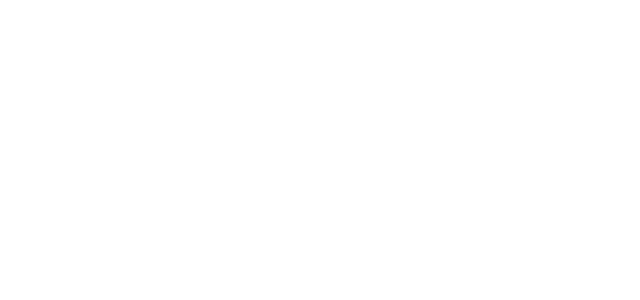
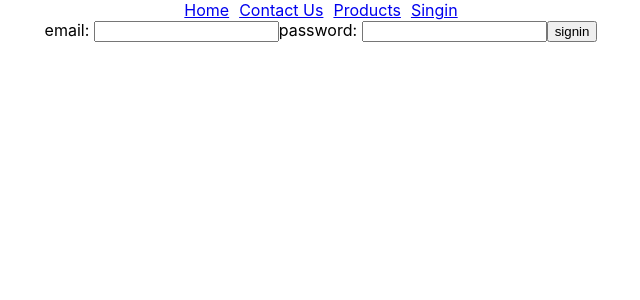
Before and after one commit to kasir-barati/react, a React (Create React App) app: page /signin in a window 1280 px wide. Before the commit this address had no page. Shown: the top 300 px of the page, without its empty margins (319-959 px from the left). Built offline with nearby package versions, Linux system fonts and the light colour scheme.

Commit message:
feat: signin and save user info in local storage

```diff
--- a/src/AppRoutes.tsx
+++ b/src/AppRoutes.tsx
@@ -7,6 +7,7 @@
 import { ProductEdit } from "./product/ProductEdit";
 import { ProductList } from "./product/ProductList";
 import { ProductSearch } from "./product/ProductSearch";
+import { Signin } from "./signin/Signin";
 
 export function AppRoutes() {
   return (
@@ -22,6 +23,7 @@
         <Route element={<ProtectedRoute />}>
           <Route path="/dashboard" element={<Dashboard />}></Route>
         </Route>
+        <Route path="/signin" element={<Signin />}></Route>
       </Routes>
     </BrowserRouter>
   );
--- a/src/Layout.tsx
+++ b/src/Layout.tsx
@@ -1,9 +1,12 @@
 import { PropsWithChildren } from "react";
 import { Link } from "react-router-dom";
+import { useAuth } from "./hooks/useAuth";
 
 export const marginX = { margin: "0 5px 0 5px" };
 
 export function Layout({ children }: PropsWithChildren) {
+  const isAuthenticated = useAuth();
+
   return (
     <>
       <div>
@@ -16,7 +19,10 @@
         <Link style={marginX} to="/products">
           Products
         </Link>
-        <Link style={marginX} to="/dashboard">
+        <Link style={marginX} to="/signin">
+          Singin
+        </Link>
+        <Link style={marginX} to="/dashboard" hidden={!isAuthenticated}>
           Dashboard
         </Link>
       </div>
--- /dev/null
+++ b/src/hooks/useAuth.tsx
@@ -0,0 +1,7 @@
+import { User } from "../types";
+
+export const useAuth = () => {
+  const user = JSON.parse(localStorage.getItem("user") || "{}") as User;
+
+  return user && user.isAuthenticated;
+};
--- a/src/protectedRoute/ProtectedRoute.tsx
+++ b/src/protectedRoute/ProtectedRoute.tsx
@@ -1,10 +1,6 @@
 import { Outlet } from "react-router-dom";
+import { useAuth } from "../hooks/useAuth";
 import { Signin } from "../signin/Signin";
-
-const useAuth = () => {
-  const user = { isAuthenticated: false };
-  return user && user.isAuthenticated;
-};
 
 export function ProtectedRoute() {
   const isAuthenticated = useAuth();
--- a/src/signin/Signin.tsx
+++ b/src/signin/Signin.tsx
@@ -1,11 +1,28 @@
+import { useState } from "react";
+import { useNavigate } from "react-router-dom";
 import { Layout } from "../Layout";
+import { User } from "../types";
 
 export function Signin() {
+  const navigate = useNavigate();
+  const [email, setEmailState] = useState("");
+  const handleSignin = () => {
+    const user: User = { email: email, isAuthenticated: true };
+    localStorage.setItem("user", JSON.stringify(user));
+    navigate("/dashboard");
+  };
+
   return (
     <Layout>
-      email: <input type="text"></input>
+      email:{" "}
+      <input
+        type="text"
+        onChange={(e) => {
+          setEmailState(e.currentTarget.value);
+        }}
+      ></input>
       password: <input type="password"></input>
-      <input type="button" value="signin"></input>
+      <input type="button" onClick={handleSignin} value="signin"></input>
     </Layout>
   );
 }
--- /dev/null
+++ b/src/types.tsx
@@ -0,0 +1,4 @@
+export type User = {
+  email: string;
+  isAuthenticated: boolean;
+};
```
